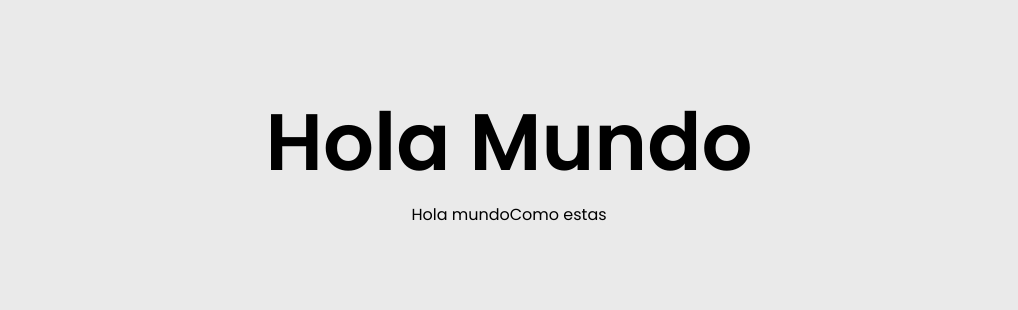
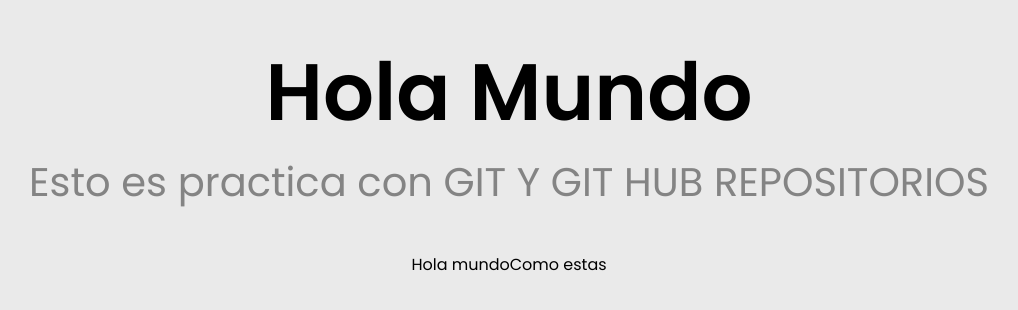
Before and after one commit to Dravidsz/Curso-De-Javascript, a plain HTML site: page Introduccion/holaMundo.html in a window 1280 px wide. Shown: the part 246-556 px from the top of the page, without its empty margins (131-1149 px from the left). Drawn offline with Linux system fonts and the light colour scheme.

Commit message:
Cuarto cambio

```diff
--- a/Introduccion/holaMundo.html
+++ b/Introduccion/holaMundo.html
@@ -8,6 +8,7 @@
 </head>
 <body>
     <h1>Hola Mundo</h1>
+    <h2>Esto es practica con GIT Y GIT HUB REPOSITORIOS</h2>
     <script>
         //esto no se ejecuta dentro del codigo web
         /*
@@ -23,6 +24,8 @@
 
         //ESTO EN UN TERCER CAMBIO
 
+
+
     </script>
 
 </body>
```
Also changed, not shown: 1 other file.
